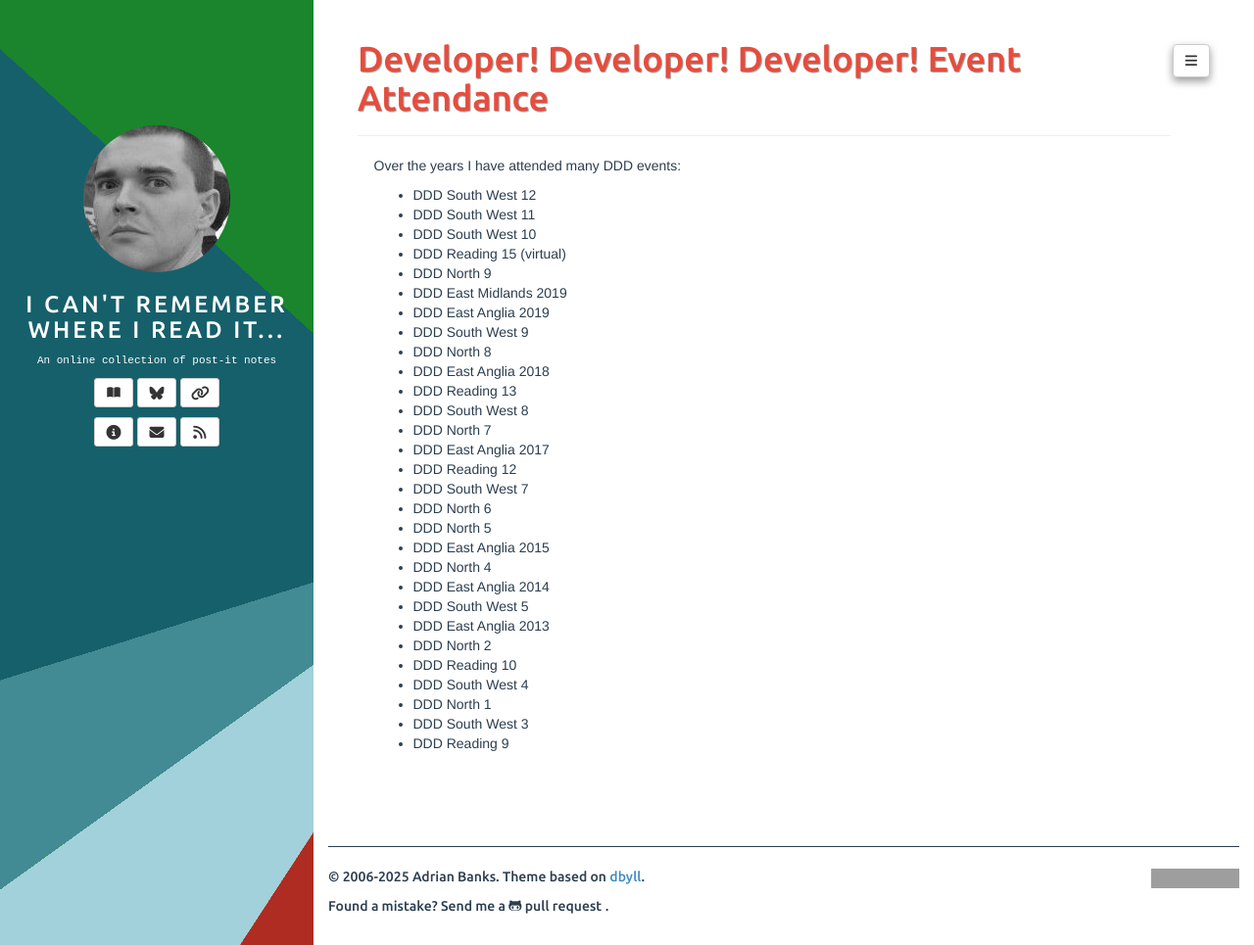
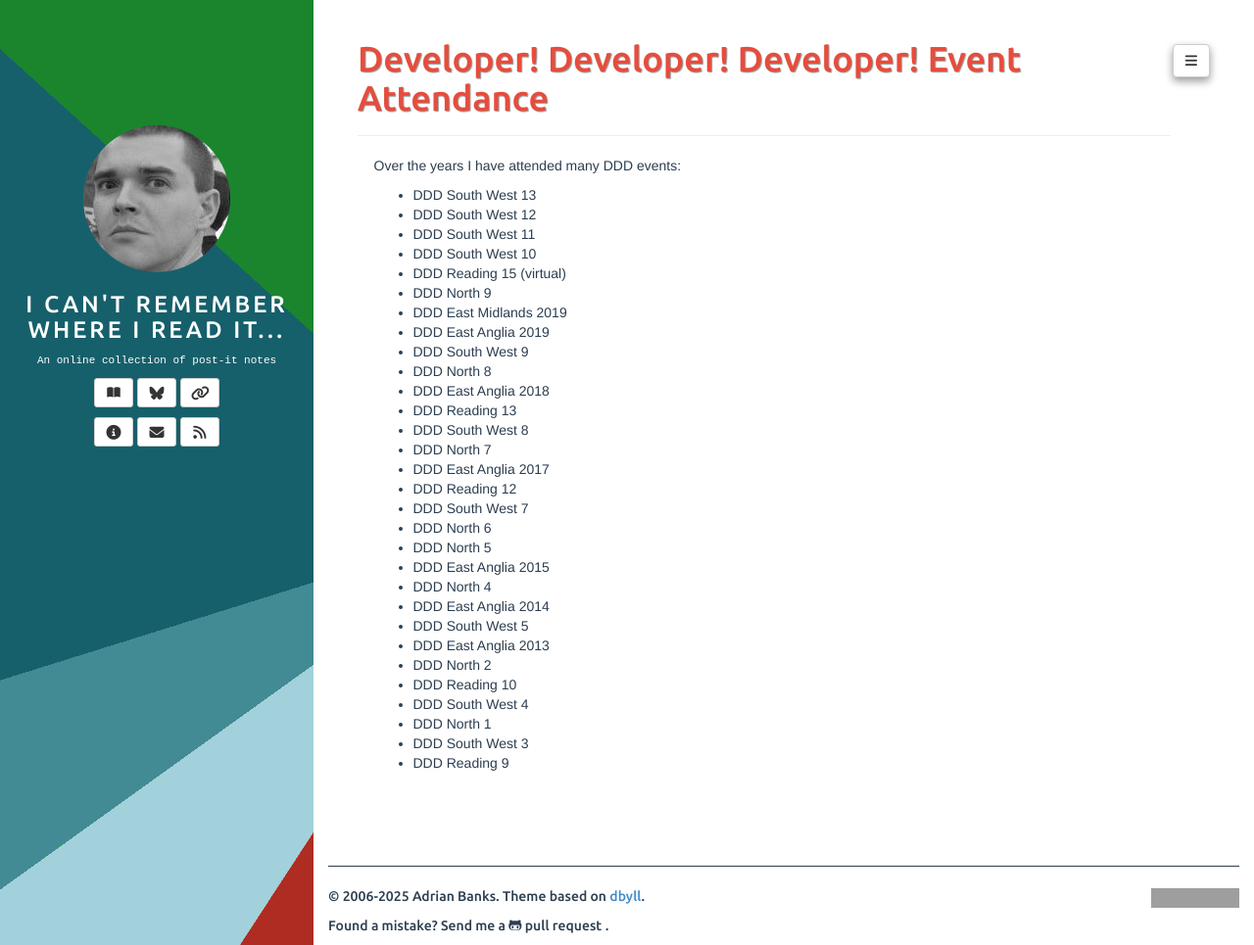
Before and after one commit to adrianbanks/adrianbanks.github.io, a Jekyll site: the page built from ddd-attendance.md, in a window 1280 px wide and 965 px high. Shown: the whole window at 98% size. Built offline with Jekyll 4.4.1, drawn with Linux system fonts in a browser that asks for light colours; grey boxes are pictures that could not be loaded.

Commit message:
Add DDDSW 13 attendance

```diff
--- a/ddd-attendance.md
+++ b/ddd-attendance.md
@@ -5,6 +5,7 @@ title: Developer! Developer! Developer! Event Attendance
 
 Over the years I have attended many DDD events:
 
+- DDD South West 13
 - DDD South West 12
 - DDD South West 11
 - DDD South West 10
```
